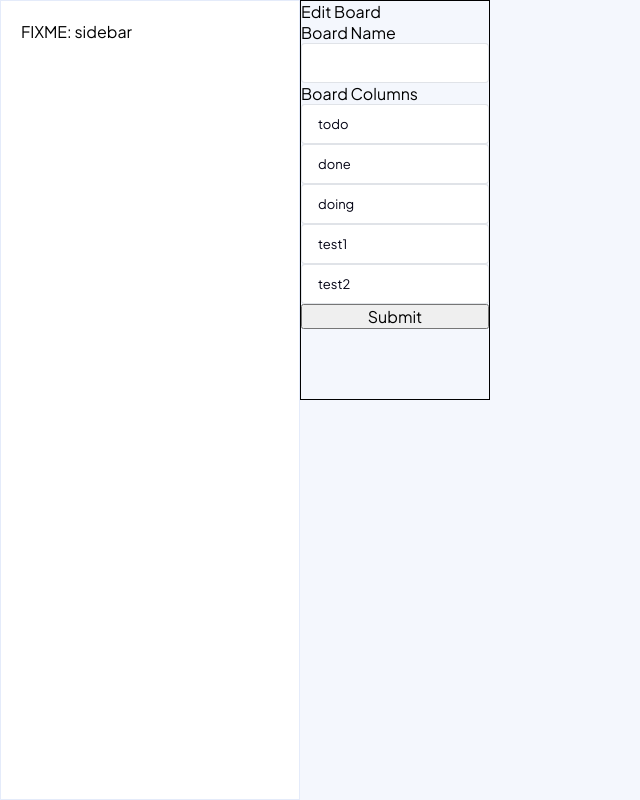
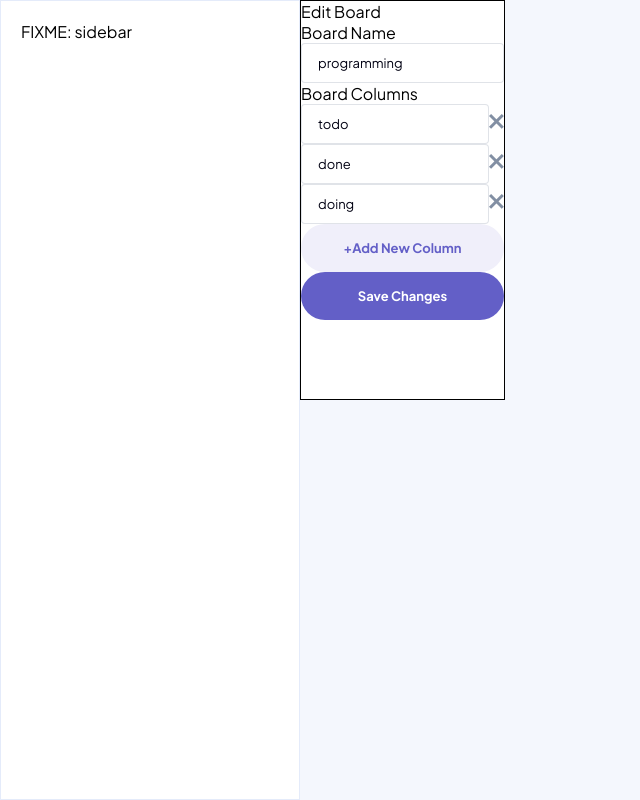
Before and after one commit to ryjw/Kanban-task-management, a Next.js app: page / in a window 1280 px wide. Shown: the whole page, without its empty margins (0-640 px from the left). Built offline with nearby package versions, Linux system fonts and the light colour scheme.

Commit message:
button functionality

```diff
--- a/src/modules/EditBoard.jsx
+++ b/src/modules/EditBoard.jsx
@@ -1,9 +1,13 @@
+import Button from "@/components/Button";
+import Checkbox from "@/components/Checkbox";
 import TextField from "@/components/TextField";
 import styles from "@/modules/EditBoard.module.scss";
 import { useState, useEffect } from "react";
+import Image from "next/image";
+import cross from "@/assets/icon-cross.svg";
 
 export default function EditBoard() {
-  const [newColumns, setNewColumns] = useState(["test1", "test2"]);
+  const [newColumns, setNewColumns] = useState([]);
   const [editBoard, setEditBoard] = useState({
     id: "d6504a98-953a-48fb-a3e2-9475ee553ce7",
     name: "programming",
@@ -158,7 +162,9 @@ export default function EditBoard() {
     setEditBoard(currentBoard);
   }, []);
 
-  function addColumn(name) {}
+  function addColumn() {
+    setNewColumns((prev) => [...prev, ""]);
+  }
 
   function handleSubmit() {
     if (currentBoard.name !== editBoard.name) {
@@ -236,10 +242,17 @@ export default function EditBoard() {
     <div className={styles.outerDiv}>
       <label>Edit Board</label>
       <label>Board Name</label>
-      <TextField />
+      <TextField
+        value={editBoard.name}
+        onChange={(e) =>
+          setEditBoard((prev) => ({ ...prev, name: e.target.value }))
+        }
+      />
       <label>Board Columns</label>
+      <div className={styles.columns}>
         {editBoard.columns.map((column, i) => {
           return (
+            <div>
               <TextField
                 key={column.id}
                 value={column.name}
@@ -252,10 +265,27 @@ export default function EditBoard() {
                   }));
                 }}
               />
+              <button
+                className={styles.button}
+                onClick={() => {
+                  setEditBoard((prev) => {
+                    const copy = prev.columns.slice();
+                    copy.splice(i, 1);
+                    return {
+                      ...prev,
+                      columns: copy,
+                    };
+                  });
+                }}
+              >
+                <Image src={cross} />
+              </button>
+            </div>
           );
         })}
         {newColumns.map((column, i) => {
           return (
+            <div>
               <TextField
                 key={i}
                 value={column}
@@ -273,9 +303,26 @@ export default function EditBoard() {
                   });
                 }}
               />
+              <button
+                className={styles.button}
+                onClick={() => {
+                  setNewColumns((prev) => {
+                    const copy = prev.slice();
+                    copy.splice(i, 1);
+                    return [...copy];
+                  });
+                }}
+              >
+                <Image src={cross} />
+              </button>
+            </div>
           );
         })}
-      <button onClick={handleSubmit}>Submit</button>
+      </div>
+      <Button onClick={addColumn} variant="secondary">
+        +Add New Column
+      </Button>
+      <Button onClick={handleSubmit}>Save Changes</Button>
     </div>
   );
 }
--- a/src/modules/EditBoard.module.scss
+++ b/src/modules/EditBoard.module.scss
@@ -2,9 +2,26 @@
 @use "@/partials/breakpoints" as *;
 
 .outerDiv {
+  background-color: white;
   border: black 1px solid;
   height: 400px;
   //   width: 200px;
   display: flex;
   flex-direction: column;
 }
+
+.columns {
+  overflow-x: scroll;
+  display: flex;
+  flex-direction: column;
+}
+
+.button {
+  background: none;
+  color: inherit;
+  border: none;
+  padding: 0;
+  font: inherit;
+  cursor: pointer;
+  outline: inherit;
+}
```
Lines whose indentation alone changed are shown as unchanged.
